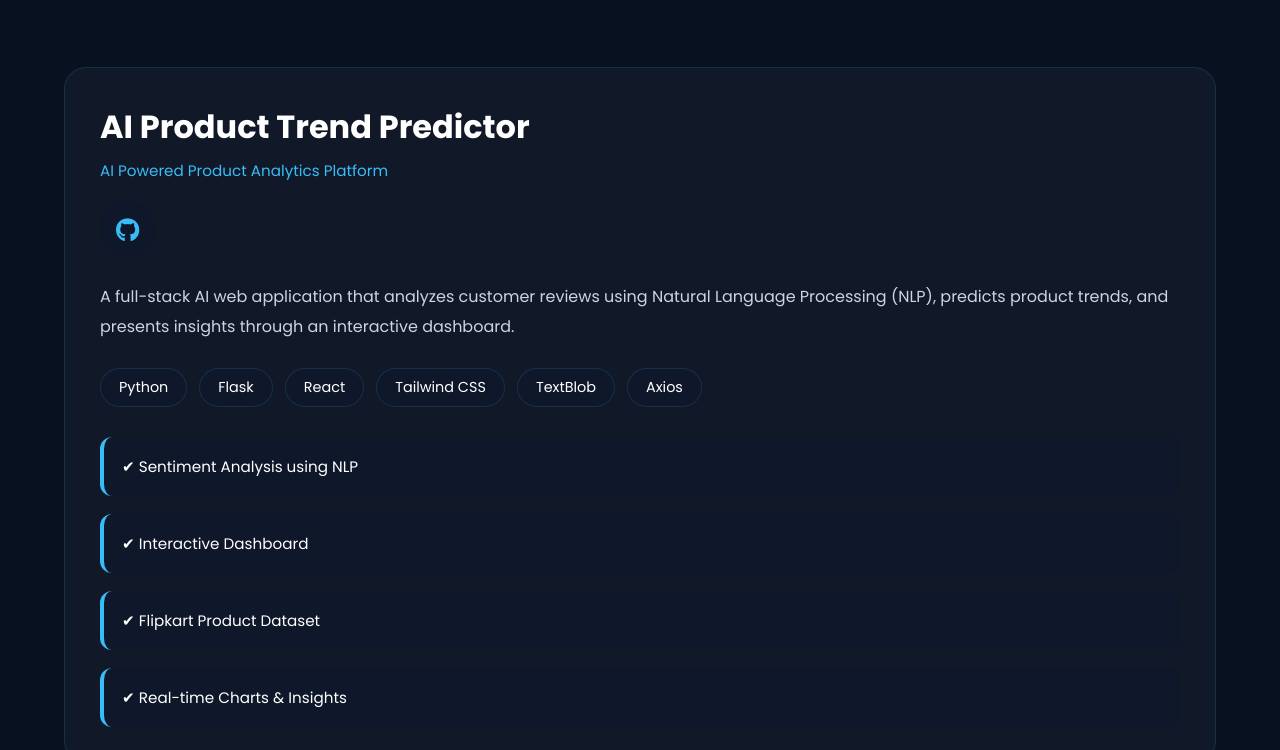
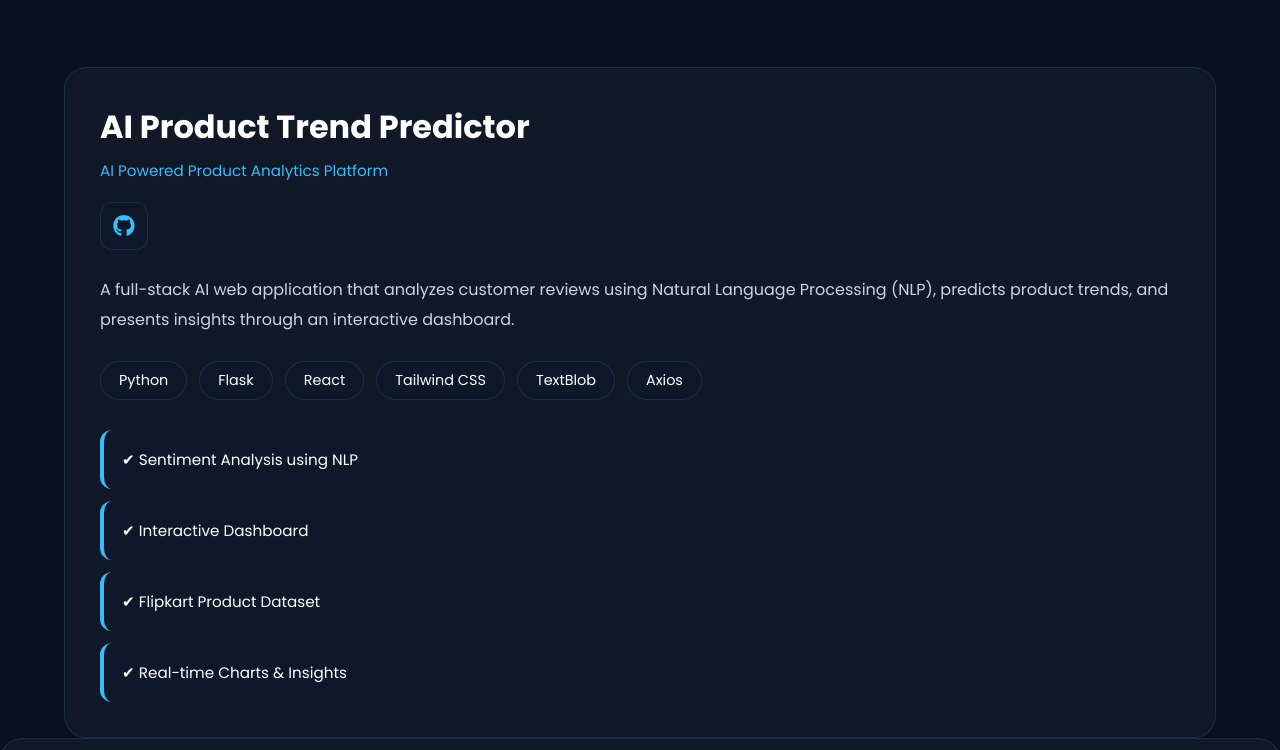
Before and after one commit to chinmay655/chinmayghogale.github.io, a plain HTML site: page index.html in a window 1280 px wide. Shown: the part 4170-4920 px from the top of the page. Drawn offline with Linux system fonts and the light colour scheme.

Commit message:
Update style.css

```diff
--- a/style.css
+++ b/style.css
@@ -445,9 +445,9 @@ display:flex;
 
 justify-content:space-between;
 
-align-items:center;
+align-items:flex-start;
 
-margin-bottom:20px;
+gap:20px;
 
 }
 
@@ -469,27 +469,31 @@ font-size:.95rem;
 
 .github-btn{
 
-width:55px;
+width:48px;
 
-height:55px;
+height:48px;
 
 display:flex;
 
-justify-content:center;
-
 align-items:center;
 
-border-radius:50%;
+justify-content:center;
 
 background:#0f172a;
 
+border:1px solid rgba(56,189,248,.15);
+
+border-radius:12px;
+
+font-size:22px;
+
 color:#38bdf8;
-
-font-size:24px;
 
 text-decoration:none;
 
 transition:.3s;
+
+flex-shrink:0;
 
 }
 
@@ -539,11 +543,13 @@ font-size:.9rem;
 
 .project-features{
 
-display:grid;
+display:flex;
 
-grid-template-columns:1fr 1fr;
+flex-direction:column;
 
-gap:18px;
+gap:12px;
+
+margin-top:20px;
 
 }
 
```
